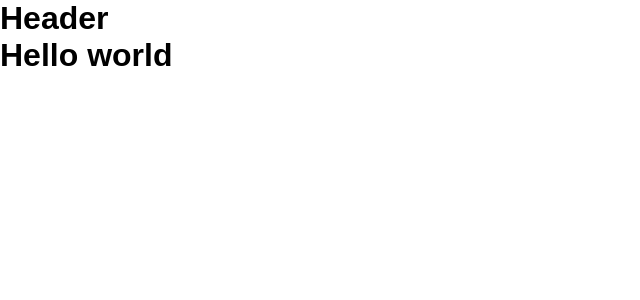
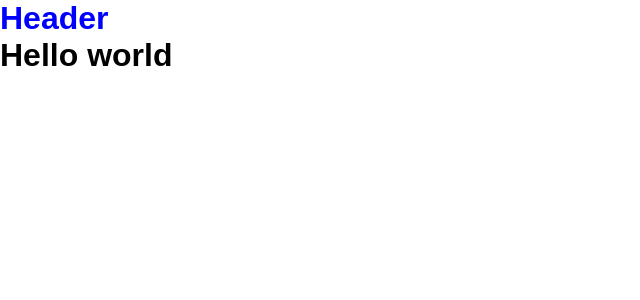
Before and after one commit to JuniorMathias/Mini-Mel, a React (Create React App) app: page / in a window 1280 px wide. Shown: the top 300 px of the page, without its empty margins (0-640 px from the left). Built offline with nearby package versions, Linux system fonts and the light colour scheme.

Commit message:
added react router dom e styled components

```diff
--- a/package.json
+++ b/package.json
@@ -10,6 +10,7 @@
     "react-dom": "^18.2.0",
     "react-router-dom": "^6.22.3",
     "react-scripts": "5.0.1",
+    "styled-components": "^6.1.8",
     "web-vitals": "^2.1.4"
   },
   "scripts": {
--- a/src/App.js
+++ b/src/App.js
@@ -1,8 +1,10 @@
 import RoutesApp from "./routes";
+import globalStyle from './styles/global'
 
 function App() {
   return (
     <div className="App">
+      <globalStyle/>
       <RoutesApp/>
     </div>
   );
--- a/src/components/Header/index.jsx
+++ b/src/components/Header/index.jsx
@@ -1,11 +1,11 @@
 import * as S from './styles';
 
 function Header(){
-    return(
-        <div>
-            <h1>Header</h1>
-        </div>
-    )
+  return(
+    <S.Container>
+        Header
+    </S.Container>
+  )
 }
 
 
--- a/src/components/Header/styles.css
+++ /dev/null
@@ -1 +0,0 @@
-import styled from 'styled-components';
--- /dev/null
+++ b/src/components/Header/styles.js
@@ -0,0 +1,5 @@
+import styled from 'styled-components';
+
+export const Container = styled.h1`
+  color: blue;
+`;
--- /dev/null
+++ b/src/styles/global.js
@@ -0,0 +1,19 @@
+import {createGlobalStyle} from 'styled-components';
+
+export default createGlobalStyle`
+  * {
+    margin: 0;
+    padding: 0;
+    outline: 0;
+    box-sizing: border-box;
+  }
+
+  html, border-style, #root {
+    min-height: 100%;
+  }
+
+  button {
+    cursor: pointer;
+  }
+
+`;
```
Also changed, not shown: 1 other file (tests, documents, lock files or other folders).
